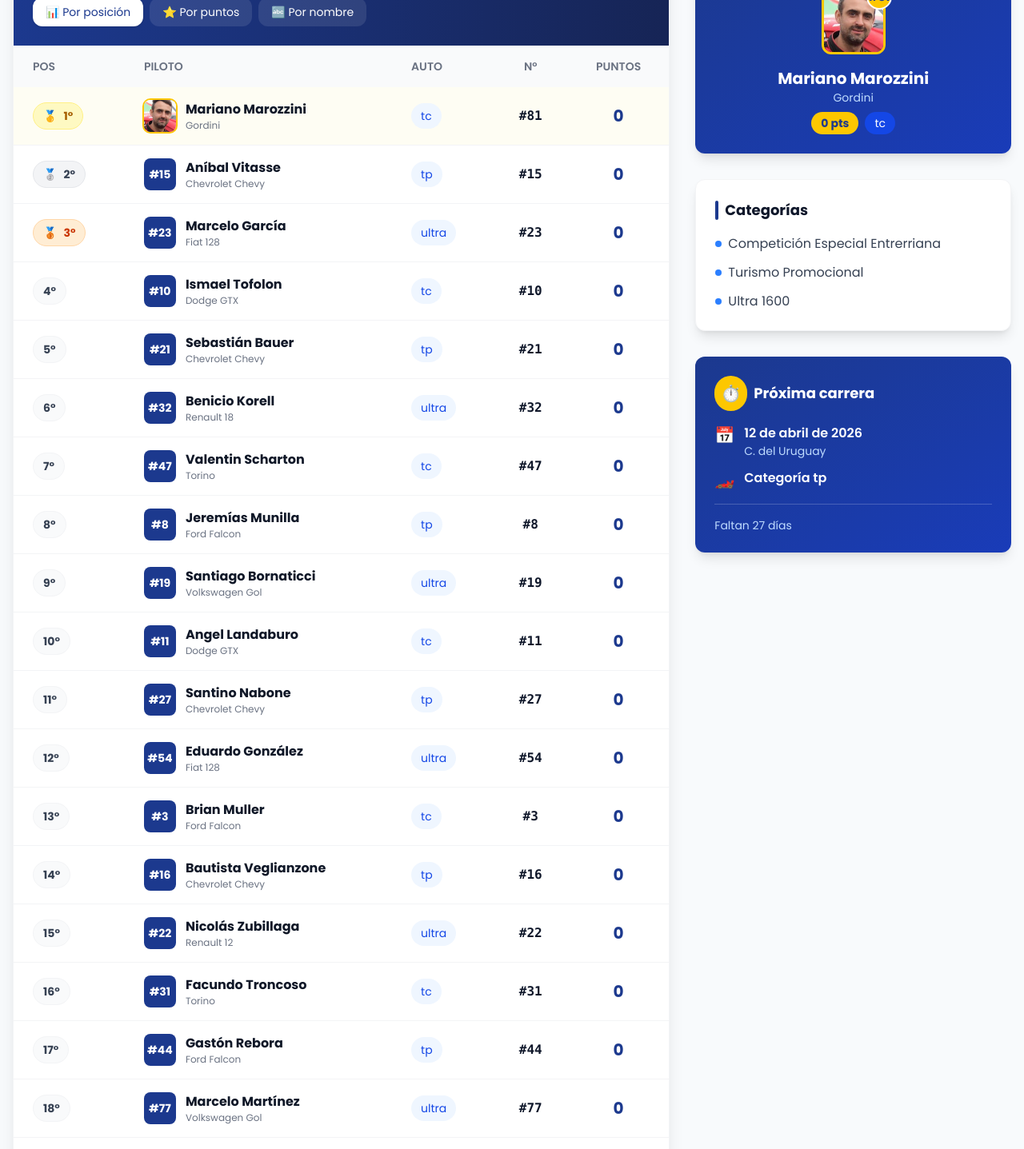
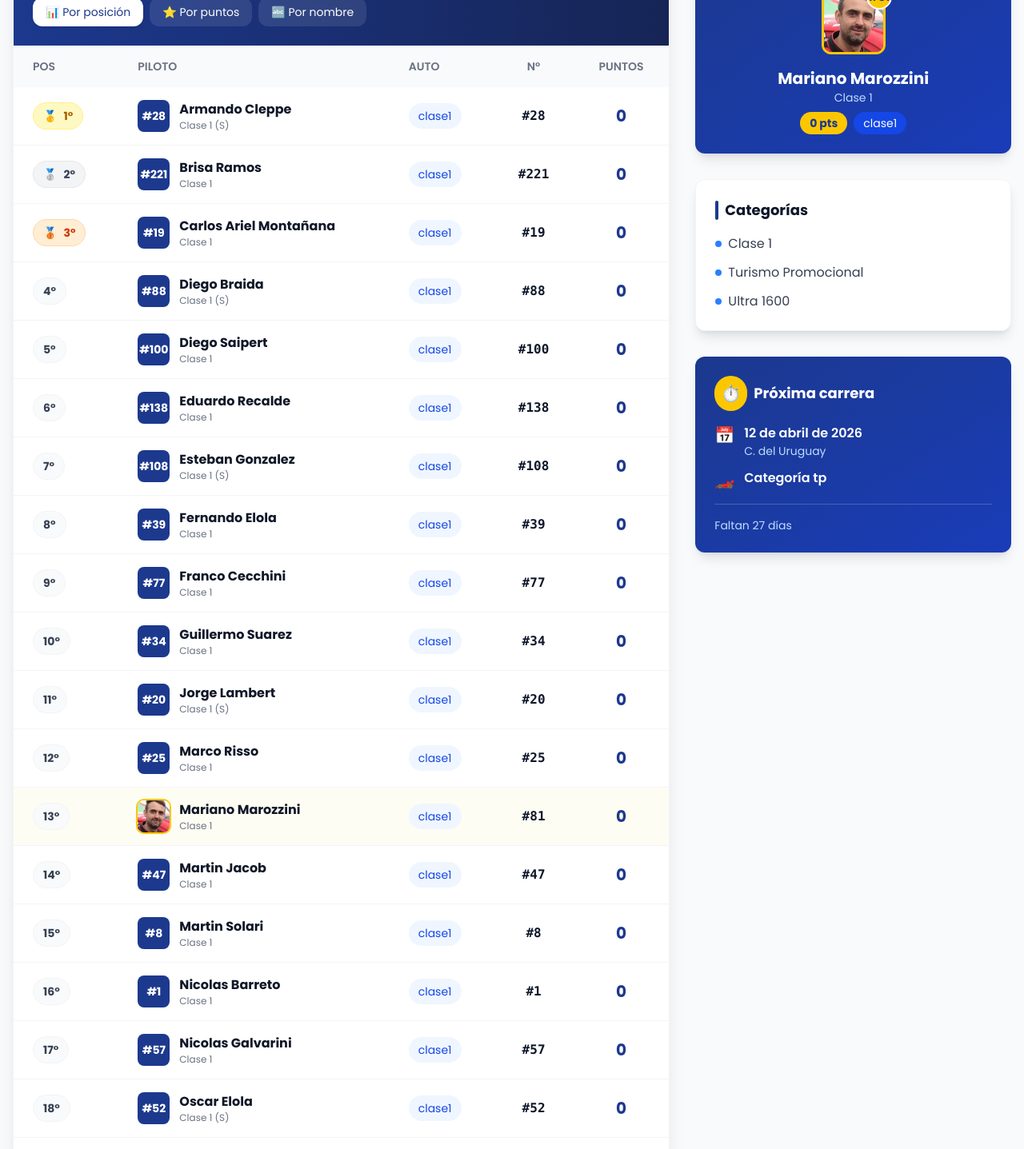
Before and after one commit to Agustin-Monti/clubunion, a Next.js app: page /actividades/automovilismo in a window 1280 px wide. Shown: the part 360-1797 px from the top of the page at 80% size. Built offline with nearby package versions, Linux system fonts and the light colour scheme.

Commit message:
Update automovilismo.ts

```diff
--- a/data/automovilismo.ts
+++ b/data/automovilismo.ts
@@ -1,179 +1,217 @@
 // Categorías de automovilismo
 export const categoriasAutomovilismo = [
-  { id: "CEE", nombre: "Competición Especial Entrerriana" },
+  { id: "clase1", nombre: "Clase 1" },
   { id: "tp", nombre: "Turismo Promocional" },
   { id: "ultra", nombre: "Ultra 1600" }
 ];
 
 export const todosLosPilotos = [
+  // Pilotos de la Clase 1 (según las imágenes)
   {
     id: 1,
-    nombre: "Mariano Marozzini",
-    categoria: "tc",
-    numero: "81",
-    auto: "Gordini",
-    puntos: 0,
-    esDelClub: true, // ¡Este es el piloto del club!
-    foto: "/images/pilotos/juan-perez.jpg"
-  },
-  {
-    id: 2,
-    nombre: "Aníbal Vitasse",
-    categoria: "tp",
-    numero: "15",
-    auto: "Chevrolet Chevy",
+    nombre: "Marco Risso",
+    categoria: "clase1",
+    numero: "25",
+    auto: "Clase 1",
     puntos: 0,
     esDelClub: false
   },
   {
+    id: 2,
+    nombre: "Mariano Marozzini",
+    categoria: "clase1",
+    numero: "81",
+    auto: "Clase 1",
+    puntos: 0,
+    esDelClub: true, // ¡Este es el piloto del club!
+    foto: "/images/pilotos/mariano-marozzini.jpg"
+  },
+  {
     id: 3,
-    nombre: "Marcelo García",
-    categoria: "ultra",
-    numero: "23",
-    auto: "Fiat 128",
+    nombre: "Nicolas Galvarini",
+    categoria: "clase1",
+    numero: "57",
+    auto: "Clase 1",
     puntos: 0,
     esDelClub: false
   },
   {
     id: 4,
-    nombre: "Ismael Tofolon",
-    categoria: "tc",
-    numero: "10",
-    auto: "Dodge GTX",
+    nombre: "Martin Solari",
+    categoria: "clase1",
+    numero: "8",
+    auto: "Clase 1",
     puntos: 0,
     esDelClub: false
   },
   {
     id: 5,
-    nombre: "Sebastián Bauer",
-    categoria: "tp",
-    numero: "21",
-    auto: "Chevrolet Chevy",
+    nombre: "Ricardo Droqui",
+    categoria: "clase1",
+    numero: "6",
+    auto: "Clase 1 (S)",
     puntos: 0,
     esDelClub: false
   },
   {
     id: 6,
-    nombre: "Benicio Korell",
-    categoria: "ultra",
-    numero: "32",
-    auto: "Renault 18",
+    nombre: "Jorge Lambert",
+    categoria: "clase1",
+    numero: "20",
+    auto: "Clase 1 (S)",
     puntos: 0,
     esDelClub: false
   },
   {
     id: 7,
-    nombre: "Valentin Scharton",
-    categoria: "tc",
-    numero: "47",
-    auto: "Torino",
+    nombre: "Diego Saipert",
+    categoria: "clase1",
+    numero: "100",
+    auto: "Clase 1",
     puntos: 0,
     esDelClub: false
   },
   {
     id: 8,
-    nombre: "Jeremías Munilla",
-    categoria: "tp",
-    numero: "8",
-    auto: "Ford Falcon",
+    nombre: "Oscar Elola",
+    categoria: "clase1",
+    numero: "52",
+    auto: "Clase 1 (S)",
     puntos: 0,
     esDelClub: false
   },
   {
     id: 9,
-    nombre: "Santiago Bornaticci",
-    categoria: "ultra",
+    nombre: "Carlos Ariel Montañana",
+    categoria: "clase1",
     numero: "19",
-    auto: "Volkswagen Gol",
+    auto: "Clase 1",
     puntos: 0,
     esDelClub: false
   },
   {
     id: 10,
-    nombre: "Angel Landaburo",
-    categoria: "tc",
-    numero: "11",
-    auto: "Dodge GTX",
+    nombre: "Vittorio Herbel",
+    categoria: "clase1",
+    numero: "118",
+    auto: "Clase 1",
     puntos: 0,
     esDelClub: false
   },
   {
     id: 11,
-    nombre: "Santino Nabone",
-    categoria: "tp",
-    numero: "27",
-    auto: "Chevrolet Chevy",
+    nombre: "Nicolas Barreto",
+    categoria: "clase1",
+    numero: "1",
+    auto: "Clase 1",
     puntos: 0,
     esDelClub: false
   },
   {
     id: 12,
-    nombre: "Eduardo González",
-    categoria: "ultra",
-    numero: "54",
-    auto: "Fiat 128",
+    nombre: "Armando Cleppe",
+    categoria: "clase1",
+    numero: "28",
+    auto: "Clase 1 (S)",
     puntos: 0,
     esDelClub: false
   },
   {
     id: 13,
-    nombre: "Brian Muller",
-    categoria: "tc",
-    numero: "3",
-    auto: "Ford Falcon",
+    nombre: "Guillermo Suarez",
+    categoria: "clase1",
+    numero: "34",
+    auto: "Clase 1",
     puntos: 0,
     esDelClub: false
   },
   {
     id: 14,
-    nombre: "Bautista Veglianzone",
-    categoria: "tp",
-    numero: "16",
-    auto: "Chevrolet Chevy",
-    puntos: 0,    esDelClub: false
+    nombre: "Pablo Desanto",
+    categoria: "clase1",
+    numero: "5",
+    auto: "Clase 1",
+    puntos: 0,
+    esDelClub: false
   },
   {
     id: 15,
-    nombre: "Nicolás Zubillaga",
-    categoria: "ultra",
-    numero: "22",
-    auto: "Renault 12",
+    nombre: "Fernando Elola",
+    categoria: "clase1",
+    numero: "39",
+    auto: "Clase 1",
     puntos: 0,
     esDelClub: false
   },
   {
     id: 16,
-    nombre: "Facundo Troncoso",
-    categoria: "tc",
-    numero: "31",
-    auto: "Torino",
+    nombre: "Franco Cecchini",
+    categoria: "clase1",
+    numero: "77",
+    auto: "Clase 1",
     puntos: 0,
     esDelClub: false
   },
   {
     id: 17,
-    nombre: "Gastón Rebora",
-    categoria: "tp",
-    numero: "44",
-    auto: "Ford Falcon",
+    nombre: "Eduardo Recalde",
+    categoria: "clase1",
+    numero: "138",
+    auto: "Clase 1",
     puntos: 0,
     esDelClub: false
   },
   {
     id: 18,
-    nombre: "Marcelo Martínez",
-    categoria: "ultra",
-    numero: "77",
-    auto: "Volkswagen Gol",
+    nombre: "Esteban Gonzalez",
+    categoria: "clase1",
+    numero: "108",
+    auto: "Clase 1 (S)",
     puntos: 0,
     esDelClub: false
   },
   {
     id: 19,
-    nombre: "Leonel Medina",
-    categoria: "tc",
+    nombre: "Brisa Ramos",
+    categoria: "clase1",
+    numero: "221",
+    auto: "Clase 1",
+    puntos: 0,
+    esDelClub: false
+  },
+  {
+    id: 20,
+    nombre: "Patricio Lambert",
+    categoria: "clase1",
+    numero: "22",
+    auto: "Clase 1",
+    puntos: 0,
+    esDelClub: false
+  },
+  {
+    id: 21,
+    nombre: "Sebastian Braida",
+    categoria: "clase1",
     numero: "99",
-    auto: "Dodge GTX",
+    auto: "Clase 1",
+    puntos: 0,
+    esDelClub: false
+  },
+  {
+    id: 22,
+    nombre: "Diego Braida",
+    categoria: "clase1",
+    numero: "88",
+    auto: "Clase 1 (S)",
+    puntos: 0,
+    esDelClub: false
+  },
+  {
+    id: 23,
+    nombre: "Martin Jacob",
+    categoria: "clase1",
+    numero: "47",
+    auto: "Clase 1",
     puntos: 0,
     esDelClub: false
   }
@@ -184,22 +222,25 @@ export const pilotosDelClub = todosLosPilotos.filter(piloto => piloto.esDelClub)
 
 type EstadoCarrera = "completado" | "próximo" | "cancelado";
 
-// Calendario de automovilismo (actualizado con los datos de la imagen)
+// Calendario de automovilismo
 export const calendarioAutomovilismo: {
   id: number;
   fecha: string;
   circuito: string;
   categoria: string;
   estado: EstadoCarrera;
-  ganador?: string;     // Opcional
-  nombreEvento?: string; // Opcional
+  ganador?: string;
+  nombreEvento?: string;
+  tieneResultados?: boolean;
 }[] = [
   {
     id: 1,
     fecha: "2026-03-15",
     circuito: "C. del Uruguay",
-    categoria: "tc",
-    estado: "próximo"  // Sin ganador porque no se corrió
+    categoria: "clase1",
+    estado: "completado",
+    ganador: "Marco Risso",
+    tieneResultados: true
   },
   {
     id: 2,
@@ -219,7 +260,7 @@ export const calendarioAutomovilismo: {
     id: 4,
     fecha: "2026-06-28",
     circuito: "CDU",
-    categoria: "tc",
+    categoria: "clase1",
     estado: "próximo",
     nombreEvento: "GRAN PREMIO RUS - CARRERA DE PILOTOS INVITADOS"
   },
@@ -241,7 +282,7 @@ export const calendarioAutomovilismo: {
     id: 7,
     fecha: "2026-10-11",
     circuito: "CDU",
-    categoria: "tc",
+    categoria: "clase1",
     estado: "próximo",
     nombreEvento: "GRAN PREMIO LÚSQTOFF - LA CARRERA DE LOS $4 MILLONES"
   },
@@ -249,15 +290,19 @@ export const calendarioAutomovilismo: {
     id: 8,
     fecha: "2026-11-22",
     circuito: "CDU",
-    categoria: "tc",
+    categoria: "clase1",
     estado: "próximo",
     nombreEvento: "GRAN CORONACIÓN"
   }
 ];
 
-// Tabla de posiciones (generada desde todosLosPilotos)
+// Tabla de posiciones (inicializada con pilotos pero sin puntos aún)
 export const posicionesAutomovilismo = todosLosPilotos
-  .sort((a, b) => b.puntos - a.puntos)
+  .sort((a, b) => {
+    // Ordenar por puntos (todos 0 por ahora)
+    if (a.puntos === b.puntos) return a.nombre.localeCompare(b.nombre);
+    return b.puntos - a.puntos;
+  })
   .map((piloto, index) => ({
     posicion: index + 1,
     pilotoId: piloto.id,
```
